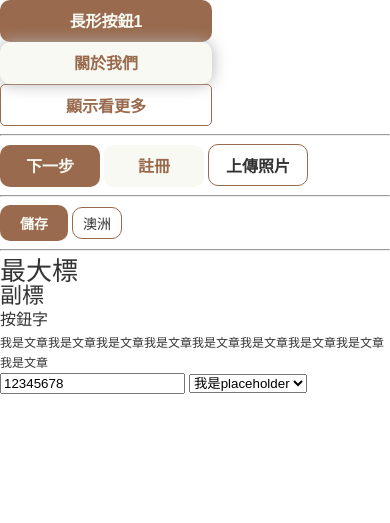
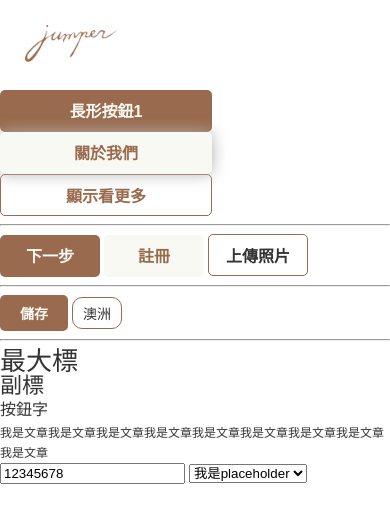
Before and after one commit to ming851206/tfd102_g5, a PHP site: page /btnTest.html in a window 390 px wide. Shown: the top 523 px of the page. Run offline with PHP 8.4, Linux system fonts and the light colour scheme; some web fonts are replaced.

Commit message:
logo用法

```diff
--- a/btnTest.html
+++ b/btnTest.html
@@ -12,6 +12,9 @@
     <script></script>
 </head>
 <body>
+    <h1>
+        <img src="./images/logo/logo.png" alt="">
+    </h1>
    <button class='btnL'>長形按鈕1</button>
    <button class='btnL_light'>關於我們</button>
    <button class='btnL_line'>顯示看更多</button>
--- a/css/style.css
+++ b/css/style.css
@@ -129,6 +129,21 @@ p {
   }
 }
 
+h1 {
+  margin: 25px;
+  display: none;
+}
+
+h1 img {
+  height: 37px;
+}
+
+@media all and (max-width: 576px) {
+  h1 {
+    display: block;
+  }
+}
+
 a, img, input {
   display: inline-block;
 }
@@ -187,8 +202,8 @@ a, img, input {
   line-height: 42px;
   background-color: white;
   border: 1px solid #996A4D;
+  color: #996A4D;
   border-radius: 5px;
-  color: #996A4D;
 }
 
 .btnL_line:active {
@@ -281,4 +296,10 @@ a, img, input {
 .btnS_line:hover {
   background-color: #e6e6e6;
 }
+
+@media all and (max-width: 576px) {
+  .btnL, .btnL_light, .btnM, .btnM_light, .btnM_line, .btnS {
+    border-radius: 5px;
+  }
+}
 /*# sourceMappingURL=style.css.map */
--- a/sass/base/_font.scss
+++ b/sass/base/_font.scss
@@ -46,3 +46,17 @@ p{
 @media all and (max-width : $mobile ) {
     @include font-size($font_m_map);
  }
+
+//logo
+h1{
+    margin: 25px;
+    display: none;
+    img{
+        height: 37px;
+    }
+}
+@include mobile{
+    h1{
+        display: block;
+    }
+}
--- a/sass/base/_rwd.scss
+++ b/sass/base/_rwd.scss
@@ -1,6 +1,6 @@
 
 //=====RWD系列=====
-@mixin moblie { //手機:575以下
+@mixin mobile { //手機:575以下
     @media all and (max-width : $mobile ) {
        @content
     }
--- a/sass/components/_btn.scss
+++ b/sass/components/_btn.scss
@@ -1,10 +1,10 @@
 //待修正==========
-@mixin if_bgc {
-    @if( background-color = $main_br ){
+@mixin if_bgc{
+    @if background-color = $main_br {
         color:$main_ivory;
-    }@else if(background-color = $main_ivory){
+    }@else if $background-color = 'white'{
         color:$main_br;
-    }
+    };
 }
 //================
 
@@ -28,7 +28,7 @@
     @include btn;
     @include word_center(212px, 42px);
     background-color: $main_br;
-    color: $main_ivory;
+    @include if_bgc;
     &:hover{
         background-color: darken($color: $main_br, $amount: 10%);
     }
@@ -38,7 +38,7 @@
     @include btn;
     @include word_center(212px, 42px);
     background-color: $main_ivory;
-    color: $main_br;
+    color:$main_br;
     filter: drop-shadow(0 0 8px rgb(175, 175, 175));
     &:hover{
         background-color: darken($color: $main_ivory, $amount: 1%);
@@ -54,8 +54,8 @@
     @include word_center(212px, 42px);
     background-color: white;
     border: 1px solid $main_br;
+    color:$main_br;
     border-radius:$borderRadius_m_btn;
-    color: $main_br;
     &:active{
         background-color: darken($color: white, $amount: 5%);
     }
@@ -112,3 +112,9 @@
         background-color: darken($color: white, $amount: 10%);
     }
 }
+
+@include mobile{
+    .btnL, .btnL_light, .btnM, .btnM_light,.btnM_line ,.btnS{
+        border-radius:$borderRadius_m_btn;
+    }
+}
--- a/sass/style.scss
+++ b/sass/style.scss
@@ -2,9 +2,10 @@
 @import 'base/var';
 @import 'base/color';
 @import 'base/reset';
+@import 'base/rwd';
 @import 'base/font';
 @import 'base/common';
-@import 'base/rwd';
+
 
 //mixin
 @import 'mixin/mixin';
```
Also changed, not shown: sass/base/_common.scss (line endings or trailing spaces), sass/mixin/_mixin.scss (line endings or trailing spaces), 1 other file.
